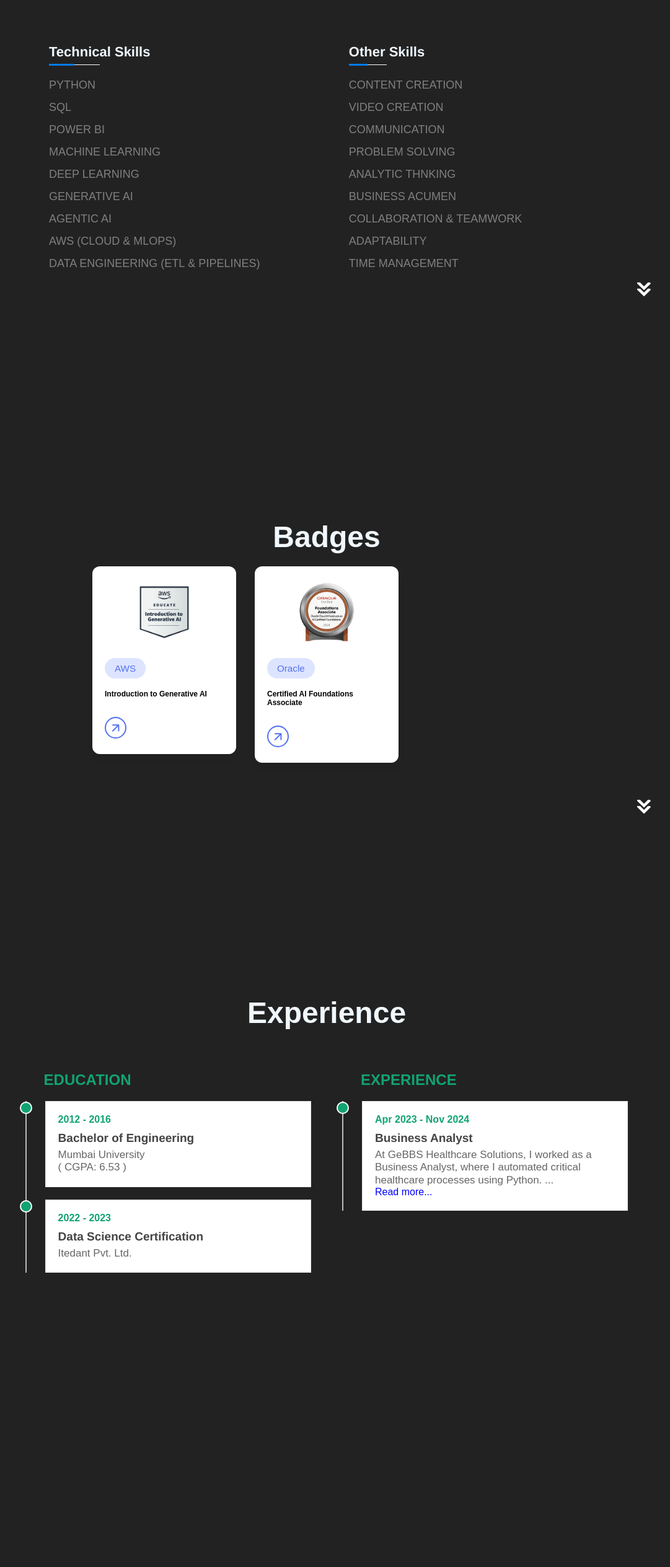
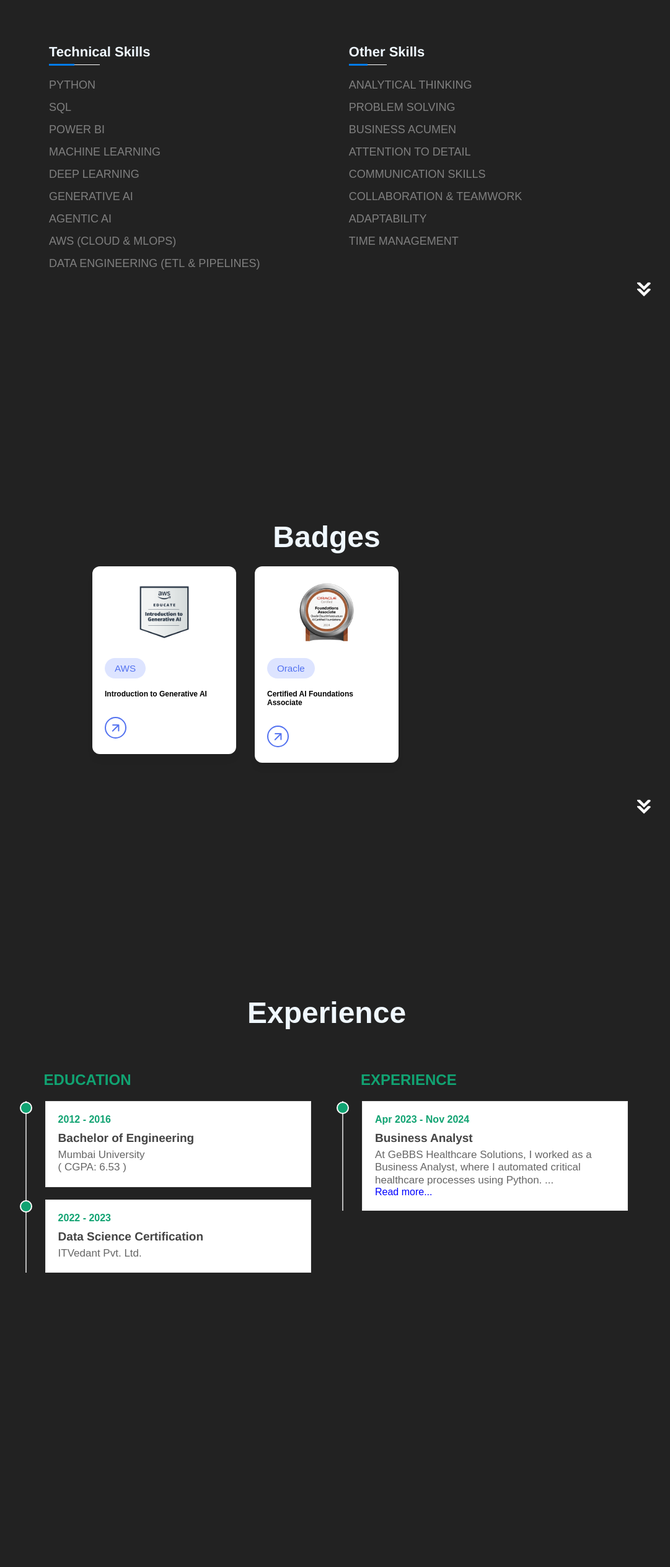
Before and after one commit to djgaikwad/My-Portfolio, a plain HTML site: page index.html in a window 1280 px wide. Shown: the part 1820-4349 px from the top of the page at 62% size, without its empty margins (113-1194 px from the left). Drawn offline with nearby package versions, Linux system fonts and the light colour scheme.

Commit message:
first commit

```diff
--- a/index.html
+++ b/index.html
@@ -248,14 +248,14 @@
                         <div class="skills-container">
 
                             <div class="skill">
-                                <div class="subject">Content Creation</div>
+                                <div class="subject">Analytical Thinking</div>
                                 <!-- <div class="progress-bar" value="90%">
                                     <div class="progress-line" style="max-width: 90%"></div>
                                 </div> -->
                             </div>
 
                             <div class="skill">
-                                <div class="subject">Video Creation</div>
+                                <div class="subject">Problem Solving</div>
                                 <!-- <div class="progress-bar" value="60%">
                                     <div class="progress-line" style="max-width: 60%"></div>
                                 </div> -->
@@ -269,25 +269,19 @@
                             </div> -->
 
                             <div class="skill">
-                                <div class="subject">Communication</div>
+                                <div class="subject">Business Acumen</div>
                                 <!-- <div class="progress-bar" value="91%">
                                     <div class="progress-line" style="max-width: 91%"></div>
                                 </div> -->
                             </div>
                             <div class="skill">
-                                <div class="subject">Problem Solving</div>
+                                <div class="subject">Attention To Detail</div>
                                 <!-- <div class="progress-bar" value="91%">
                                     <div class="progress-line" style="max-width: 91%"></div>
                                 </div> -->
                             </div>
                             <div class="skill">
-                                <div class="subject">Analytic Thnking</div>
-                                <!-- <div class="progress-bar" value="91%">
-                                    <div class="progress-line" style="max-width: 91%"></div>
-                                </div> -->
-                            </div>
-                            <div class="skill">
-                                <div class="subject">Business Acumen</div>
+                                <div class="subject">Communication Skills</div>
                                 <!-- <div class="progress-bar" value="91%">
                                     <div class="progress-line" style="max-width: 91%"></div>
                                 </div> -->
@@ -521,7 +515,7 @@
                                 <div class="exp-box">
                                     <h4>2022 - 2023</h4>
                                     <h3>Data Science Certification</h3>
-                                    <p>Itedant Pvt. Ltd.</p>
+                                    <p>ITVedant Pvt. Ltd.</p>
                                 </div>
 
                             </div>
@@ -615,19 +609,18 @@
                     <div class="about-containers">
                         <div class="details-container color-container">
                             <div class="article-container">
-                                <img src="./images/project1.png" alt="Project 1" class="project-img" />
+                                <img src="./images/Video Summarizer.png" alt="Project 1" class="project-img" />
                             </div>
-                            <h2 class="experience-sub-title project-title">Static Website Hosting Using Amazon S3 and
-                                Cloudfront</h2>
+                            <h2 class="experience-sub-title project-title">AI Agent for Smart Video Summarization</h2>
                             <div class="btn-container">
                                 <button class="btn btn-color-2 project-btn"
                                     onclick="location.href='https://github.com/'">
                                     Github
                                 </button>
-                                <button class="btn btn-color-2 project-btn"
+                                <!-- <button class="btn btn-color-2 project-btn"
                                     onclick="location.href='https://github.com/'">
                                     Live Demo
-                                </button>
+                                </button> -->
                             </div>
                         </div>
                         <div class="details-container color-container">
@@ -640,10 +633,10 @@
                                     onclick="location.href='https://github.com/'">
                                     Github
                                 </button>
-                                <button class="btn btn-color-2 project-btn"
+                                <!-- <button class="btn btn-color-2 project-btn"
                                     onclick="location.href='https://github.com/'">
                                     Live Demo
-                                </button>
+                                </button> -->
                             </div>
                         </div>
 
```
Also changed, not shown: images/Video Summarizer.png (added).
